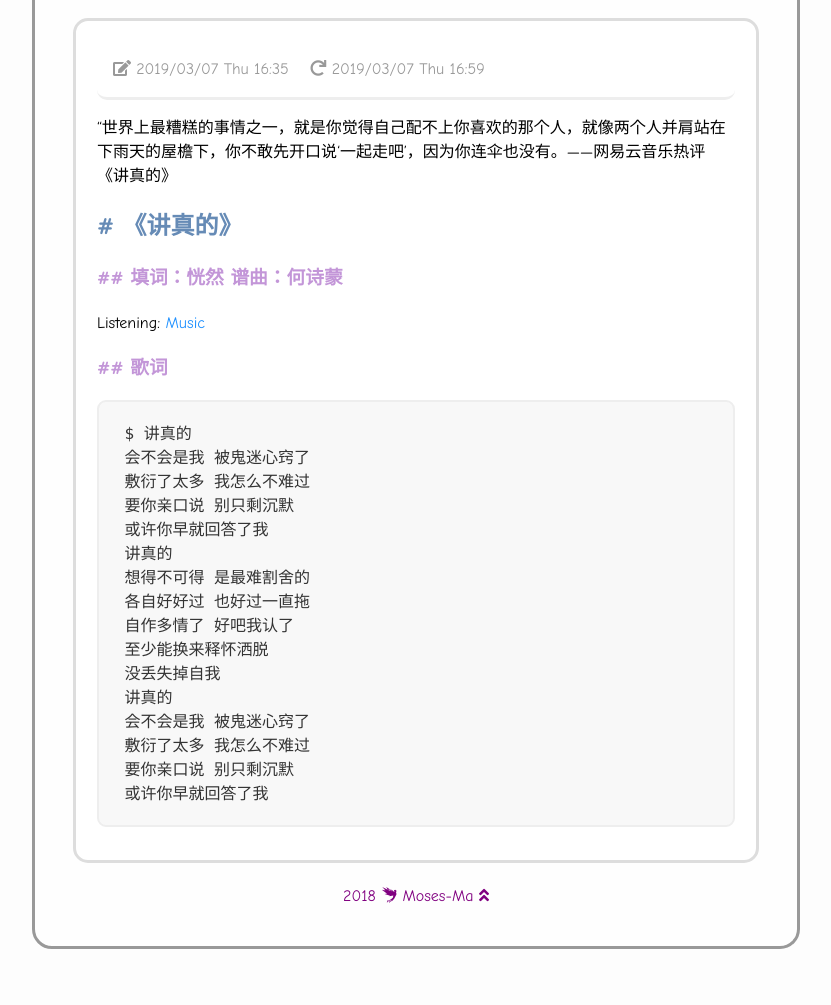
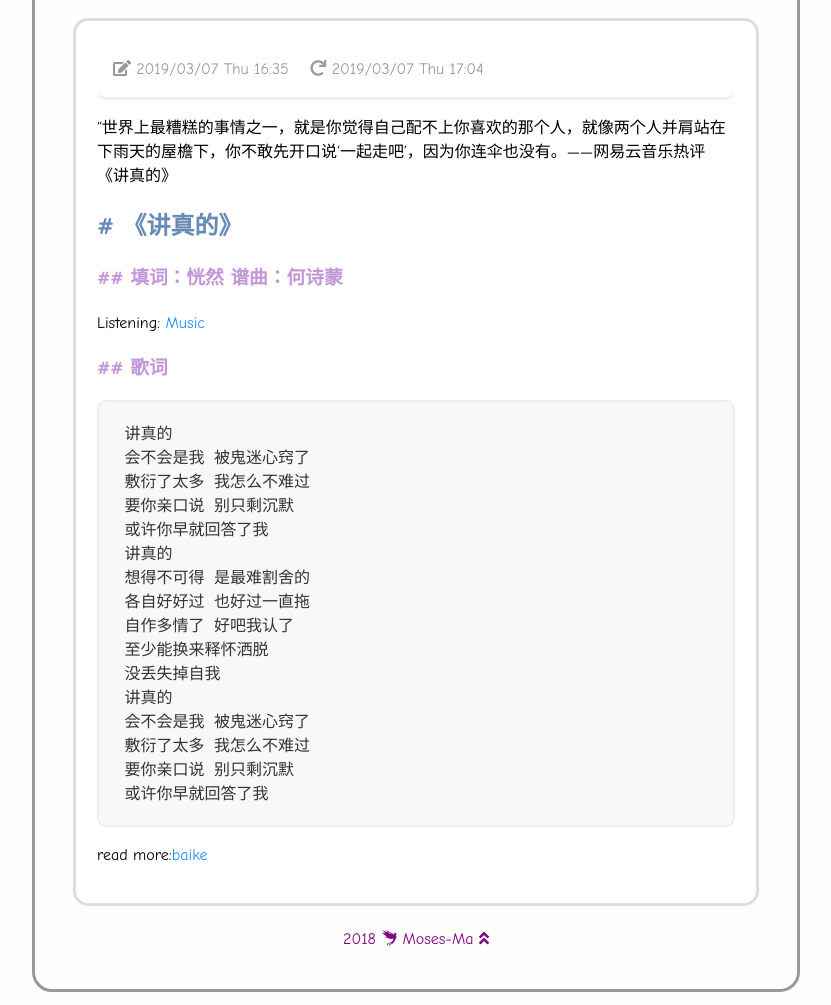
Before and after one commit to Moses-Ma/Moses-Ma.github.io, a plain HTML site: page 2019/03/07/白茶清风无别事，我在等风也等你。/index.html in a window 1280 px wide. Shown: the part 150-1155 px from the top of the page, without its empty margins (224-1055 px from the left). Before the commit the page ends 1112 px from the top, so only its background shows below. Drawn offline with Linux system fonts and the light colour scheme.

Commit message:
Site updated: 2019-03-07 17:05:39

```diff
--- a/2019/03/07/白茶清风无别事，我在等风也等你。/index.html
+++ b/2019/03/07/白茶清风无别事，我在等风也等你。/index.html
@@ -55,13 +55,13 @@
             2019/03/07 Thu 16:35&nbsp;&nbsp;&nbsp;
             <span class="just-a-temp"><span>
             <i class="fas fa-redo"></i>
-            2019/03/07 Thu 16:59
+            2019/03/07 Thu 17:04
         </span></span></div>
     </div>
     <div class="article-content">
         <p>“世界上最糟糕的事情之一，就是你觉得自己配不上你喜欢的那个人，就像两个人并肩站在下雨天的屋檐下，你不敢先开口说‘一起走吧’，因为你连伞也没有。——网易云音乐热评《讲真的》</p>
 <h2 id="《讲真的》"><a href="#《讲真的》" class="headerlink" title="《讲真的》"></a>《讲真的》</h2><h3 id="填词：恍然-谱曲：何诗蒙"><a href="#填词：恍然-谱曲：何诗蒙" class="headerlink" title="填词：恍然  谱曲：何诗蒙"></a>填词：恍然  谱曲：何诗蒙</h3><p>Listening: <a href="https://music.163.com/#/song?id=571338176" target="_blank" rel="noopener">Music</a></p>
-<h3 id="歌词"><a href="#歌词" class="headerlink" title="歌词"></a>歌词</h3><pre><code class="bash">$ 讲真的
+<h3 id="歌词"><a href="#歌词" class="headerlink" title="歌词"></a>歌词</h3><pre><code class="bash">讲真的
 会不会是我 被鬼迷心窍了
 敷衍了太多 我怎么不难过
 要你亲口说 别只剩沉默
@@ -78,6 +78,7 @@
 要你亲口说 别只剩沉默
 或许你早就回答了我
 </code></pre>
+<p>read more:<a href="https://baike.baidu.com/item/%E8%AE%B2%E7%9C%9F%E7%9A%84/20720518?fr=aladdin" target="_blank" rel="noopener">baike</a></p>
 
     </div>
 </div>
```
